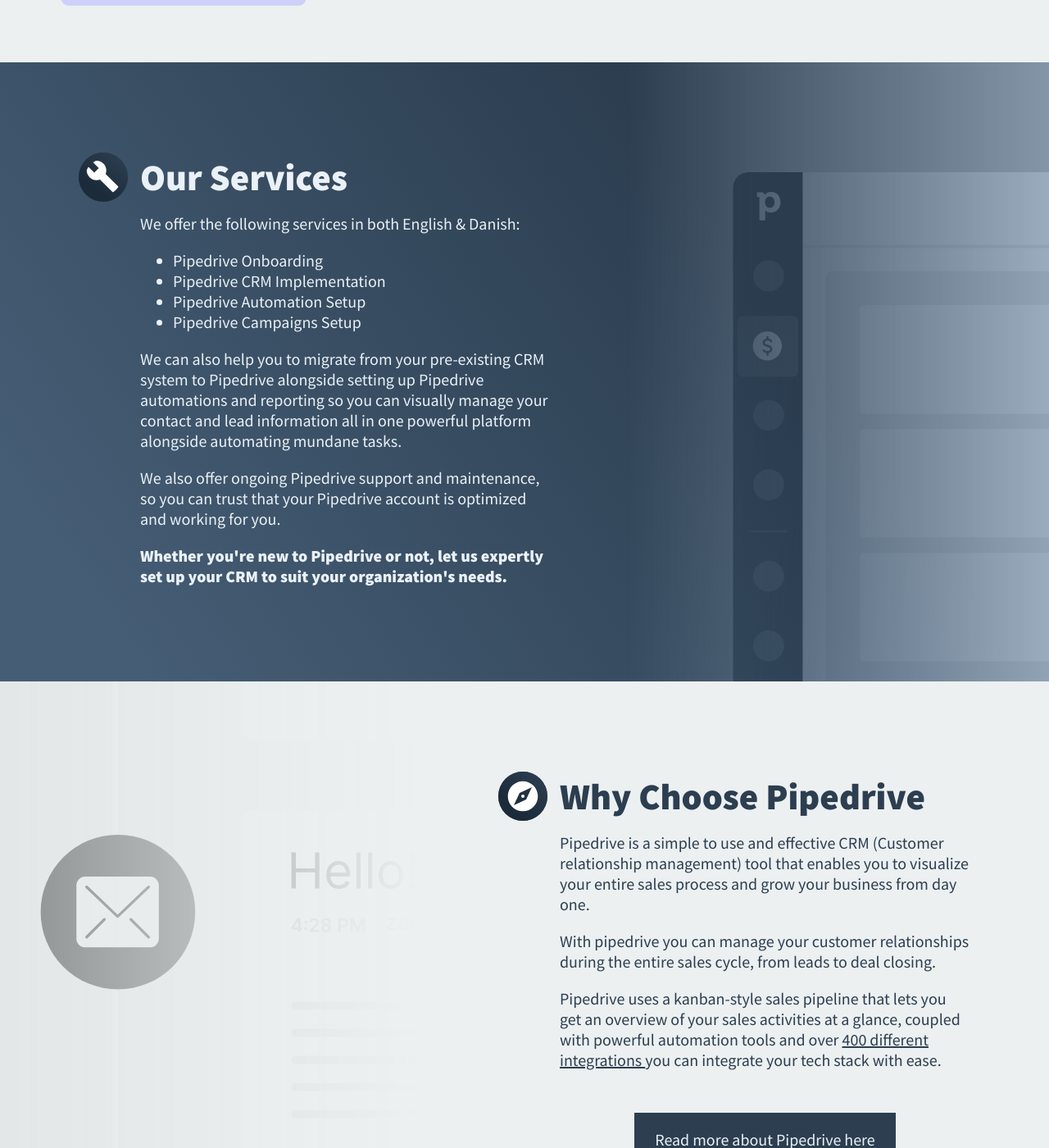
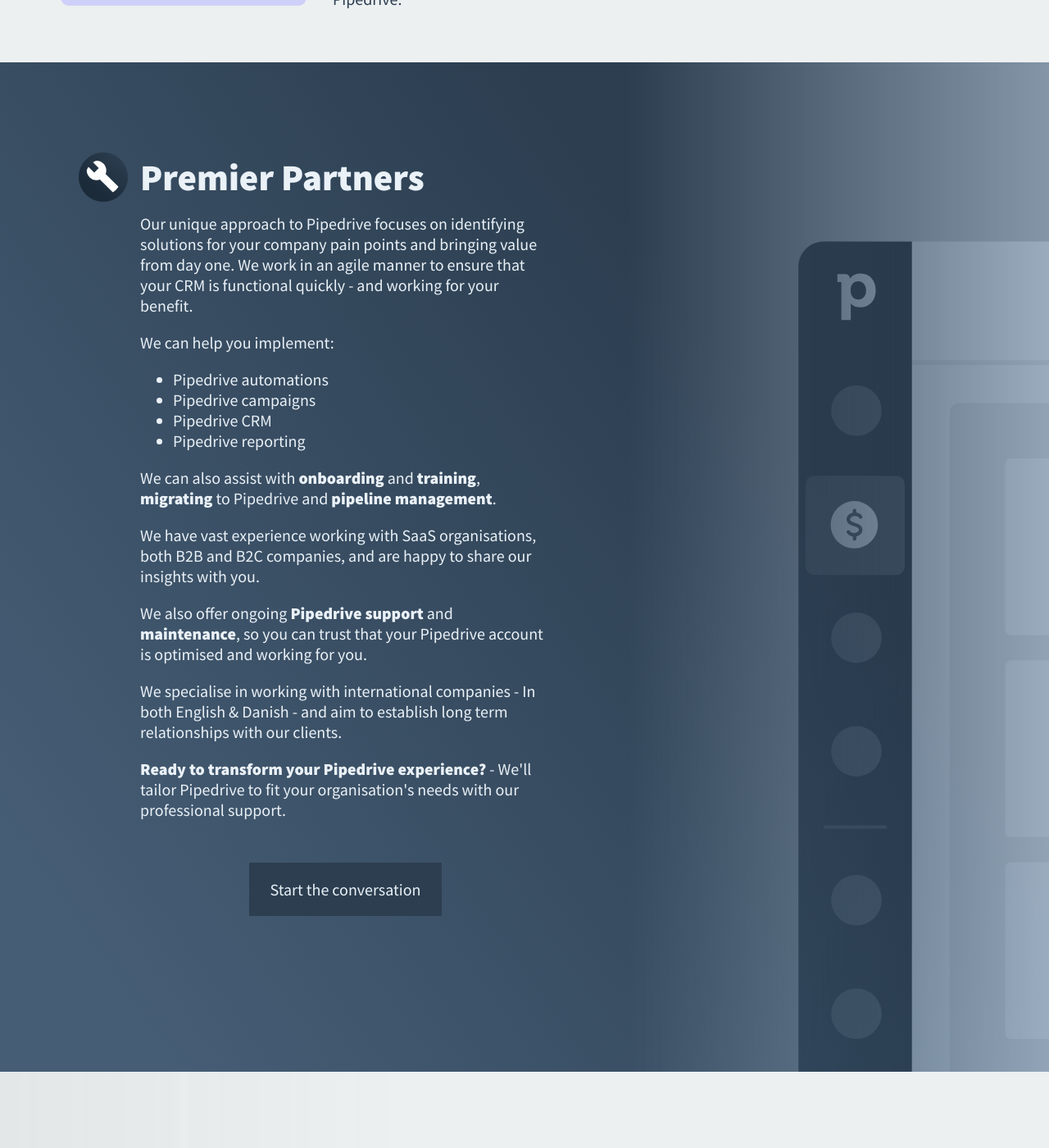
Before and after one commit to derangeddk/deranged.dk, a Jekyll site: the page built from _services/pipedrive.html, in a window 1280 px wide and 1400 px high, scrolled down 416 px. Shown: the whole window at 82% size. Built offline with Jekyll 4.4.1, drawn with Linux system fonts in a browser that asks for light colours; comment, search, counter and statistics services are not loaded; some of the changed text lies outside the part shown.

Commit message:
automation,coo,hubspot and pipedrive page changes

```diff
--- a/_services/automation.html
+++ b/_services/automation.html
@@ -7,43 +7,32 @@
 meta: "Unlock your business's potential with tailored automation. We streamline operations using HubSpot, Pipedrive, Zapier, and AI, driving revenue growth while reducing manual tasks efficiently."
 excerpt: "Unlock tailored business process automation strategies to help your business drive sustainable growth through the power of automation. We work with you to identify bottlenecks and resolve them using powerful automation tools like HubSpot, Pipedrive and Zapier."
 header-img: "/img/blank-notepad.jpg"
-top-section: "<p>Automation isn’t a one-size-fits-all solution, a tailored strategy will help your business unlock its full potential.</p>
-<p>That’s where our Business Process Automation expertise makes all the difference.</p>"
+top-section: "<p>Ready to transform your business through automation?
+</p>
+<p>Automating processes isn’t a one-size-fits-all solution, it requires a tailored strategy and expertise. We work together with you to analyse your processes and create an actionable strategy deployed via using services like Zapier, HubSpot and Pipedrive.
+</p>
+<p>
+  Proper implementation will save your team time, grow your revenue and grow your business.
+</p>"
 ---
 
 <div class="content-row">
   <section class="content-row__section">
     <img src="/img/build-icon.svg" class="content-row__icon" alt="" />
-    <h2 class="content-row__title">Our Services</h2>
+    <h2 class="content-row__title">How we help your business become more efficent</h2>
     <div class="content-row__text">
       <p>
-        Whether you’re automating from scratch or looking to refine your existing
-        business automations, our team seamlessly integrates with your business to
-        identify bottlenecks and resolve them through analysis, automations and
-        AI.
+        ➟ Are you having trouble getting key components of your tech stack to work together? Or are certain processes taking too long and you want to see real change - we are here to help whether you’re automating from scratch or looking to refine your existing workflows.
       </p>
-      <p>Our services include:</p>
+      <p>We specialise in implementing:</p>
       <ul>
-        <li>Business Process Automation</li>
-        <li>Sales Process Automation</li>
-        <li>Marketing Automation</li>
-        <li>Customer Success Optimization</li>
-        <li>CRM Automation</li>
+        <li>Business process automations</li>
+        <li>CRM based automations</li>
+        <li>Customer success optimisations</li>
+        <li>Marketing automations</li>
       </ul>
       <p>
-        Our automation services focus on key components of your tech stack, and
-        getting them to work together through the use of Automation tools such as
-        Customer Relationship Management (CRM) Systems Pipedrive and HubSpot,
-        Marketing Automation Platforms like HubSpot Marketing Hub, Sales
-        Automation Tools like Pipedrive’s Sales Automation System, Workflow
-        Automation Platforms like Zapier, Email and Communication Automation tools
-        like Pipedrive’s Campaigns feature and HubSpot’s Workflow Automations, and
-        more.
-      </p>
-      <p>
-        By leveraging these advanced technologies we streamline your business
-        processes, reduce manual tasks, and drive sustainable growth—saving you
-        valuable time and resources.
+        Getting your tech stack to work together can be problematic, but using AI and automation tools like <a href="https://deranged.dk/pipedrive">Pipedrive</a>, <a href="https://deranged.dk/hubspot">HubSpot</a>, and Zapier we can efficently integrate your software and streamline your workflows saving you valuable time and resources.
       </p>
     </div>
   </section>
@@ -57,43 +46,34 @@
     <h2 class="content-row__title">Why choose us</h2>
     <div class="content-row__text">
       <p>
-        We work directly with you and your teams to understand your businesses
-        unique goals and identify opportunities for automation that can streamline
-        operations and drive growth.
+        <strong>On-demand support:</strong> We offer the flexibility of guidance whenever you need it - without the long-term commitment or costs of a full-time hire.
       </p>
       <p>
-        We have run, and automated, our own successful companies - we know
-        firsthand the common pitfalls businesses encounter. Our expertise allows
-        us to help you avoid those obstacles through smart automation strategies.
+      <strong>Expert advice:</strong> With extensive automation backgrounds and experience we deliver functional automations.
       </p>
       <p>
-        We have certified technical expertise in automation platforms such as
-        <a href="/hubspot">HubSpot</a>, <a href="/pipedrive">Pipedrive</a>, and
-        other leading systems. Through these partnerships, we implement custom
-        automation solutions tailored to your business needs
+      <strong>Certified technical expertise:</strong> We partner with RevOps Software vendors
+        like <a href="/hubspot">HubSpot</a> and <a href="/pipedrive">Pipedrive</a> to
+        implement their solutions for our clients and maintain them.
       </p>
       <p>
-        We specialise in working with startups and scaleups and understand the
-        importance of early growth stages. We’ll help you build a scalable
-        automation framework that ensures long-term success and sustainable
-        growth.
+      <strong>Plug and play expertise:</strong> We hit the ground running. We excel at quickly
+        understanding and integrating into new business environments and systems,
+        allowing us to optimise sales operations and drive results efficiently in
+        any context.
       </p>
       <p>
-        Plug and Play Expertise. We hit the ground running, quickly integrating
-        into new companies and optimizing business processes through automation.
-        Our ability to automate and streamline processes helps you achieve results
-        fast.
+       <strong>Experience:</strong> We have run, and automated, our own successful companies - we know firsthand the common pitfalls businesses encounter. We help you avoid those obstacles through smart automation strategies.
+      </p>
+      <p>
+        <strong>Scaleable:</strong> We specialise in working with startups and scaleups and understand the importance of early growth stages. We’ll help you build a scalable
+        automation framework that ensures long-term success and sustainable growth.
       </p>
       <p>
         Partnering with us means turning your revenue goals into efficient,
         automated workflows. Our team will swiftly implement these strategies,
         streamlining your operations through automation.
       </p>
-      <p>
-        We also offer <a href="/">DevOps services</a> so should you require
-        technical leadership, technical counseling or pair programming and
-        coaching we are your dev team.
-      </p>
       <p><strong>Let's start building your business...</strong></p>
     </div>
   </section>
--- a/_services/pipedrive.html
+++ b/_services/pipedrive.html
@@ -10,8 +10,12 @@
 meta: "Premier Pipedrive Solution Providers. We offer onboarding, CRM setup, automation, and support in English & Danish, to optimize Pipedrive for your business."
 excerpt: "We are here to support your Pipedrive journey with expert implementation, onboarding and sales process optimisation. Our partnership with Pipedrive allows us to guide your team through every step - from decision making to set up. We drive your success with Pipedrive."
 header-img: "img/entrepreneur-on-sofa.jpg"
-top-section: "<p>We are Official Premier Pipedrive Solution Providers - and want to help you succeed with Pipedrive - The easy and effective CRM for closing deals.</p>
-<p>We have vast experience with Pipedrive’s Sales and Marketing focused CRM and are ready to help you set you on the right track to get the maximum value out of Pipedrive.</p>"
+top-section: "
+<p>Are you looking for a dedicated sales CRM? Or are you having trouble getting the best out of Pipedrive?
+</p>
+  With 5+ years Pipedrive experience we've helped businesses like yours streamline their sales processes & automate repetitive tasks - saving them time and driving growth.
+</p>
+<p>We are <strong>Official Premier Pipedrive Solution Providers</strong> - and want to help you succeed with Pipedrive.</p>"
 ---
 
 <style type="text/css" scoped>
@@ -51,30 +55,40 @@
 <div class="content-row">
   <section class="content-row__section">
     <img src="/img/build-icon.svg" class="content-row__icon" alt="" />
-    <h2 class="content-row__title">Our Services</h2>
+    <h2 class="content-row__title">Premier Partners</h2>
     <div class="content-row__text">
-      <p>We offer the following services in both English & Danish:</p>
-      <ul>
-        <li>Pipedrive Onboarding</li>
-        <li>Pipedrive CRM Implementation</li>
-        <li>Pipedrive Automation Setup</li>
-        <li>Pipedrive Campaigns Setup</li>
-      </ul>
       <p>
-        We can also help you to migrate from your pre-existing CRM system to
-        Pipedrive alongside setting up Pipedrive automations and reporting so you
-        can visually manage your contact and lead information all in one powerful
-        platform alongside automating mundane tasks.
+        Our unique approach to Pipedrive focuses on identifying solutions for your company pain points and bringing value from day one. We work in an agile manner to ensure that your CRM is functional quickly - and working for your benefit.
+      </p>
+        <p>We can help you implement:</p>
+        <ul>
+          <li>Pipedrive automations</li>
+          <li>Pipedrive campaigns</li>
+          <li>Pipedrive CRM</li>
+          <li>Pipedrive reporting</li>
+        </ul>
+        <p>
+        We can also assist with <strong>onboarding</strong> and <strong>training</strong>, <strong>migrating</strong> to Pipedrive and <strong>pipeline management</strong>.
+        </p>
+        <p>
+        We have vast experience working with SaaS organisations, both B2B and B2C companies, and are happy to share our insights with you.
       </p>
       <p>
-        We also offer ongoing Pipedrive support and maintenance, so you can trust
-        that your Pipedrive account is optimized and working for you.
+        We also offer ongoing <strong>Pipedrive support</strong> and <strong>maintenance</strong>, so you can trust that your Pipedrive account is optimised and working for you.
       </p>
       <p>
-        <strong>
-          Whether you're new to Pipedrive or not, let us expertly set up your CRM
-          to suit your organization's needs.
-        </strong>
+        We specialise in working with international companies - In both English & Danish - and aim to establish long term relationships with our clients.
+      </p>
+      <p>
+        <strong>Ready to transform your Pipedrive experience?</strong> - We'll tailor Pipedrive to fit your organisation's needs with our professional support.
+      </p>
+        <center>
+          <div class="flex-row">
+          <a
+            class="button button--narrow"
+            href="#contact">Start the conversation
+          </a>
+          </center>
       </p>
     </div>
   </section>
@@ -88,22 +102,27 @@
     <h2 class="content-row__title">Why Choose Pipedrive</h2>
     <div class="content-row__text">
       <p>
-        Pipedrive is a simple to use and effective CRM (Customer relationship
-        management) tool that enables you to visualize your entire sales process
-        and grow your business from day one.
+        Pipedrive is a <strong>simple to use</strong> CRM (Customer relationship management) tool that packs all the tools necessary to get your sales pipeline off the ground and growing your business.
       </p>
       <p>
         With pipedrive you can manage your customer relationships during the
-        entire sales cycle, from leads to deal closing.
+        entire sales cycle, from outbound & inbound marketing to closing the deal.
       </p>
       <p>
-        Pipedrive uses a kanban-style sales pipeline that lets you get an overview
-        of your sales activities at a glance, coupled with powerful automation
-        tools and over
+        Combined with intelligent automations and a built in AI Sales Assistant, Pipedrive is your go to tool for managing sales leads and deals.
+      </p>
+      <section class="customer-quote-section customer-quote-section--big py-4">
+        <p class="quote-text">
+          Used by over 100,000 companies in 179 countries
+        </p>
+        <p class="quotee"><a href="https://www.pipedrive.com/en/crm-comparison/best-crm">Source: Pipedrive</a></p>
+    </section>
+      <p>
+        If you're looking for a <strong>simple</strong> yet <strong>versatile</strong>, <strong>kanban-style</strong> sales CRM that gives you an overview of your sales activities at a glance and integrates with over
         <a href="https://www.pipedrive.com/en/marketplace">
-          400 different integrations
+          500 different applications
         </a>
-        you can integrate your tech stack with ease.
+        - we recommend that you get in touch with us.
       </p>
       <div class="flex-row">
         <a
@@ -120,34 +139,57 @@
 <div class="content-row">
   <section class="content-row__section">
     <img src="/img/extension-icon.svg" class="content-row__icon" alt="" />
-    <h2 class="content-row__title">Pipedrive Features</h2>
+    <h2 class="content-row__title">Setup</h2>
     <div class="content-row__text">
       <p>
-        Pipedrive is a feature rich CRM, here are some of the key components that
-        will help you optimize your business.
+        Pipedrive is packed full of useful features, but you've got to start somewhere - we can help you decide what to implement first.
       </p>
+      <p>
+        We will:
+        <p>
+          <ul>
+            <li>Define the specific needs of your business with you</li>
+            <li>Define what brings you value - fast</li>
+            <li>Onboard and train you how to get the most out of Pipedrive</li>
+          </ul>
+        </p>
+        <p>
+          Our Top Tip is to <strong>prioritise setting up your sales pipeline</strong>. Then, in our experience, we recommend integrating your tech stack with Pipedrive, then moving into automating repetitive processes.
+        </p>
+      <h3>Key Pipedrive features</h3>
       <p>
         <strong>Automated workflows</strong> - These allow you to save time on
         manual processes and focus on what’s important. Selling more.
       </p>
       <p>
-        <strong>Unlimited sales pipelines on all plans</strong> - If your
-        organization has multiple sales processes, Pipedrive lets you manage them
+        <strong>Custom fields</strong> - Add the data that reflects
+        your sales cycle to your leads and deals.
+      </p>
+      <p>
+      <Strong>Email templates</Strong> - Helps you maximise efficiency by streamlining emails.
+      </p>
+      <p>
+        <strong>Insights</strong> - Create custom reports and dashboards so you can see how far you've come, and how far you've got left to go.
+      </p>
+      <p>
+        <strong>Marketing campaigns</strong> - Pipedrive's Campaigns
+        add-on enables you to effortlessly create, send, and track email campaigns
+        directly from your CRM. Centralize your sales and marketing in one place
+        with Pipedrive.
+      </p>
+      <p>
+        <strong>Mobile app</strong> - This allows your sales team to work on the go - useful for conferences and industry events - without any extra costs to your business
+      </p>
+      <p>
+        <Strong>Smart Docs Add-on</Strong> - Make light work of quotes, proposals and contracts.
+      </p>
+      <p>
+        <strong>Unlimited sales pipelines</strong> - If your
+        organisation has multiple sales processes, Pipedrive lets you manage them
         with ease.
       </p>
       <p>
-        <strong>Custom fields on all plans</strong> - Add the data that reflects
-        your sales cycle to your leads and deals.
-      </p>
-      <p>
-        <strong>Free open API access</strong> - This allows developers to interact
-        with Pipedrive without any startup cost to your business
-      </p>
-      <p>
-        <strong>Manage your marketing campaigns</strong> - Pipedrive's Campaigns
-        add-on enables you to effortlessly create, send, and track email campaigns
-        directly from your CRM. Centralize your sales and marketing in one place
-        with Pipedrive.
+        <strong>Let's start building your business...</strong>
       </p>
     </div>
   </section>
```
Also changed, not shown: _services/coo.html (+44 -38 lines), _services/hubspot.html (+86 -61 lines).
